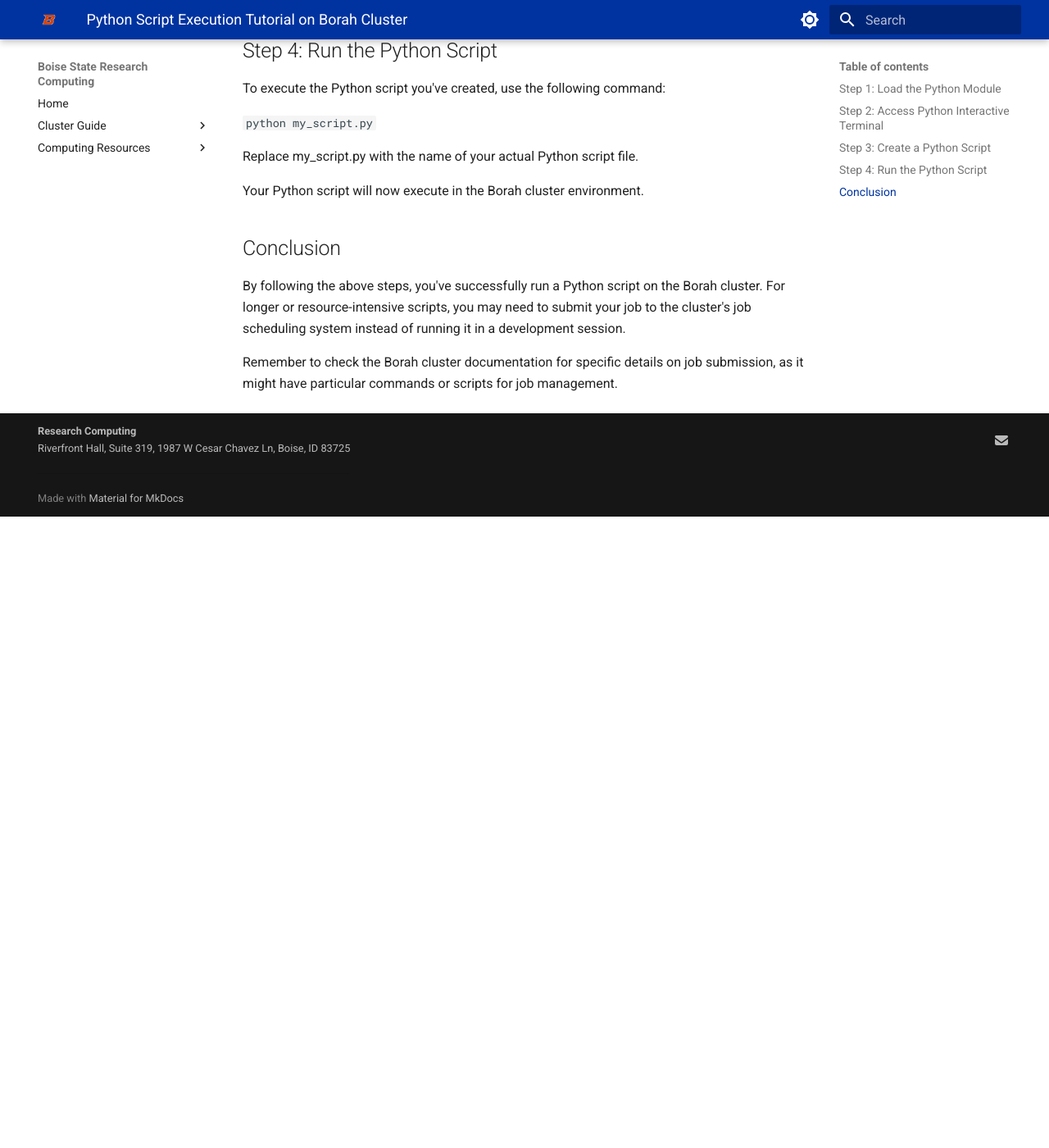
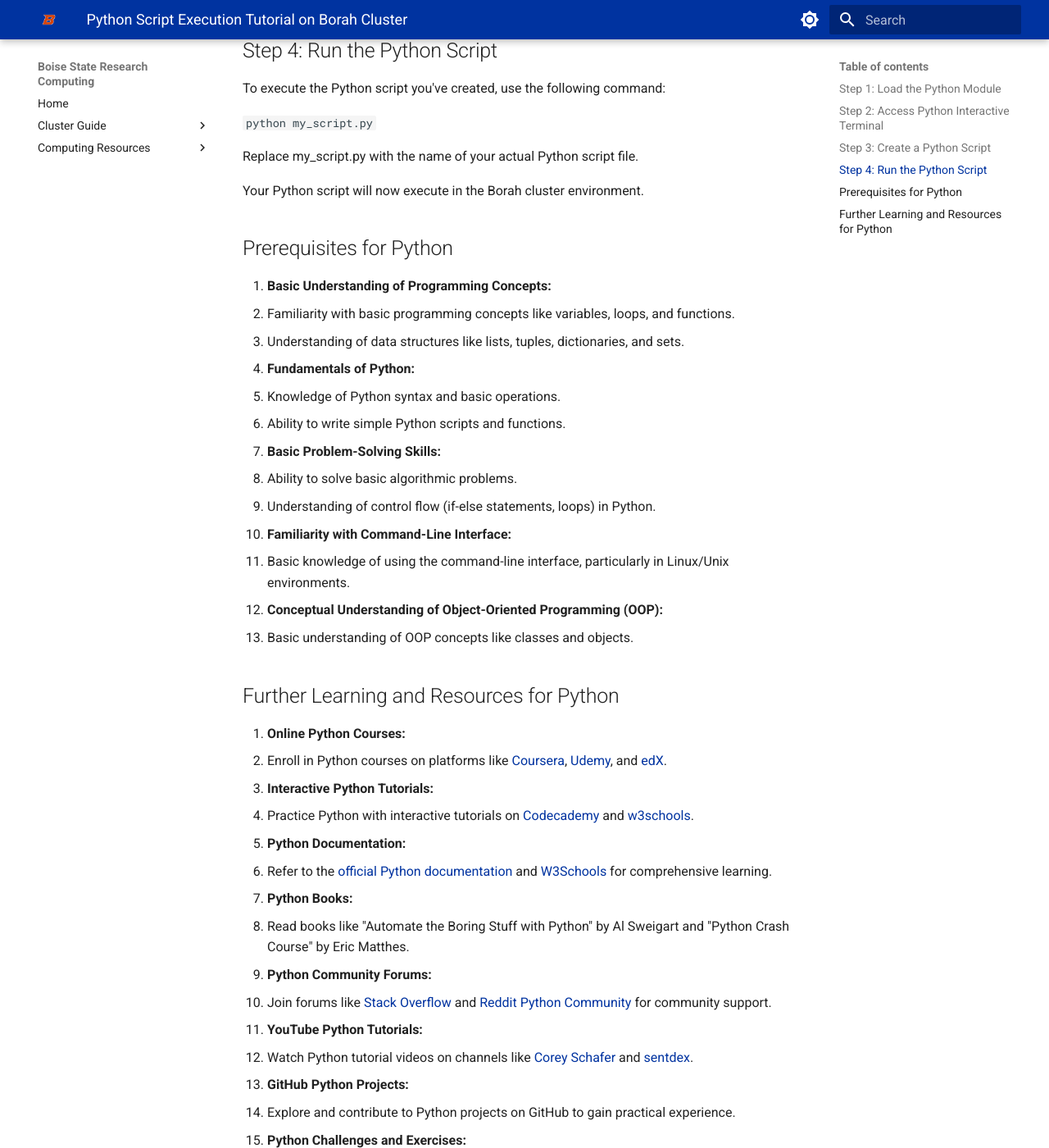
Before and after one commit to bsurc/docs, an MkDocs documentation site: the page built from docs/Borah Modules/Python-Tutorial.md, in a window 1280 px wide and 1400 px high, scrolled down 1186 px. Shown: the whole window at 82% size. Built offline with MkDocs 1.6.1 and Material for MkDocs 9.7.7, drawn with Linux system fonts in a browser that asks for light colours; before the commit the page ends 1816 px from its top, so only the background shows below that; some of the changed text lies outside the part shown.

Commit message:
Updated Python-Tutorial.md

```diff
--- a/docs/Borah Modules/Python-Tutorial.md
+++ b/docs/Borah Modules/Python-Tutorial.md
@@ -49,8 +49,35 @@ Replace my_script.py with the name of your actual Python script file.
 
 Your Python script will now execute in the Borah cluster environment.
 
-## Conclusion
+## Prerequisites for Python
+1. **Basic Understanding of Programming Concepts:**
+   - Familiarity with basic programming concepts like variables, loops, and functions.
+   - Understanding of data structures like lists, tuples, dictionaries, and sets.
+2. **Fundamentals of Python:**
+   - Knowledge of Python syntax and basic operations.
+   - Ability to write simple Python scripts and functions.
+3. **Basic Problem-Solving Skills:**
+   - Ability to solve basic algorithmic problems.
+   - Understanding of control flow (if-else statements, loops) in Python.
+4. **Familiarity with Command-Line Interface:**
+   - Basic knowledge of using the command-line interface, particularly in Linux/Unix environments.
+5. **Conceptual Understanding of Object-Oriented Programming (OOP):**
+   - Basic understanding of OOP concepts like classes and objects.
 
-By following the above steps, you've successfully run a Python script on the Borah cluster. For longer or resource-intensive scripts, you may need to submit your job to the cluster's job scheduling system instead of running it in a development session.
-
-Remember to check the Borah cluster documentation for specific details on job submission, as it might have particular commands or scripts for job management.
+## Further Learning and Resources for Python
+1. **Online Python Courses:**
+   - Enroll in Python courses on platforms like [Coursera](https://www.coursera.org/), [Udemy](https://www.udemy.com/), and [edX](https://www.edx.org/).
+2. **Interactive Python Tutorials:**
+   - Practice Python with interactive tutorials on [Codecademy](https://www.codecademy.com/learn/learn-python-3) and [w3schools](https://www.w3schools.com/python/).
+3. **Python Documentation:**
+   - Refer to the [official Python documentation](https://docs.python.org/3/) and [W3Schools](https://www.w3schools.com/python/default.asp) for comprehensive learning.
+4. **Python Books:**
+   - Read books like "Automate the Boring Stuff with Python" by Al Sweigart and "Python Crash Course" by Eric Matthes.
+5. **Python Community Forums:**
+   - Join forums like [Stack Overflow](https://stackoverflow.com/questions/tagged/python) and [Reddit Python Community](https://www.reddit.com/r/Python/) for community support.
+6. **YouTube Python Tutorials:**
+   - Watch Python tutorial videos on channels like [Corey Schafer](https://www.youtube.com/user/schafer5) and [sentdex](https://www.youtube.com/user/sentdex).
+7. **GitHub Python Projects:**
+   - Explore and contribute to Python projects on GitHub to gain practical experience.
+8. **Python Challenges and Exercises:**
+   - Practice Python by solving challenges on websites like [HackerRank](https://www.hackerrank.com/) and [LeetCode](https://leetcode.com/).
```
